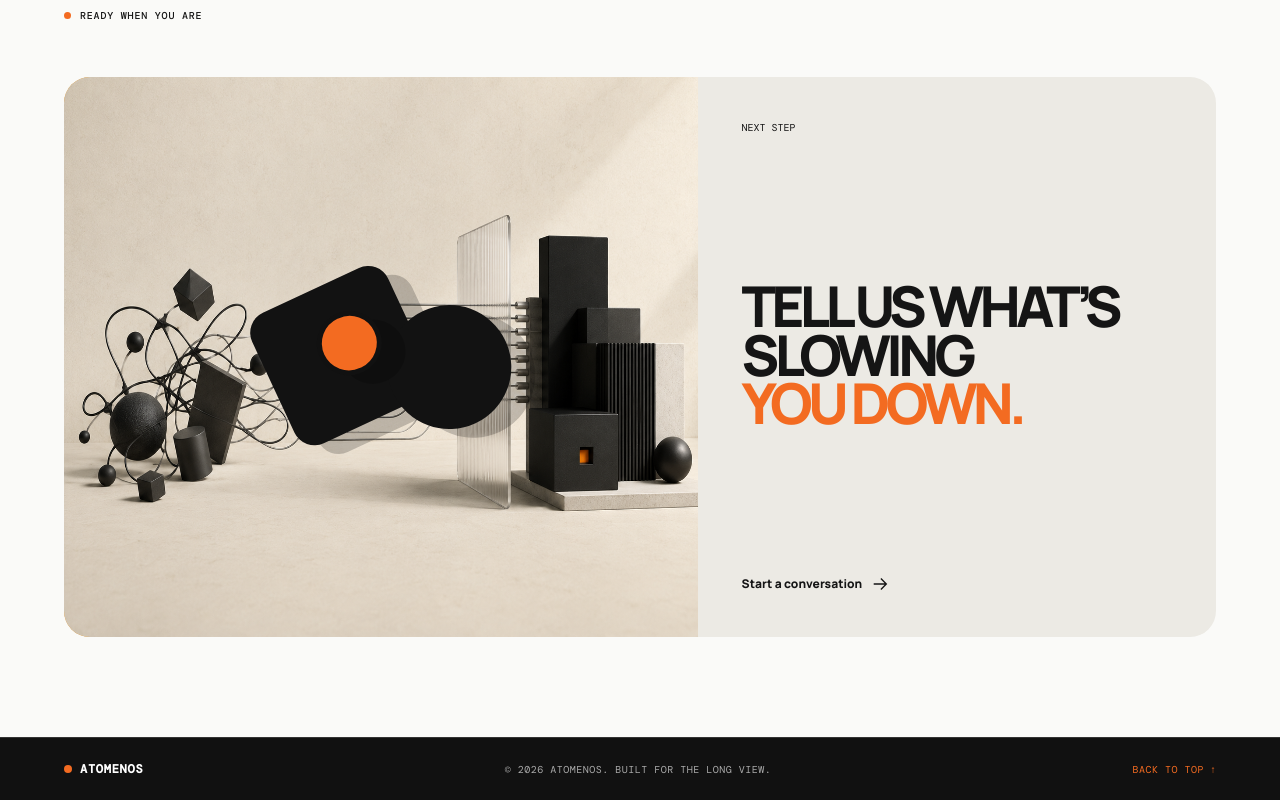
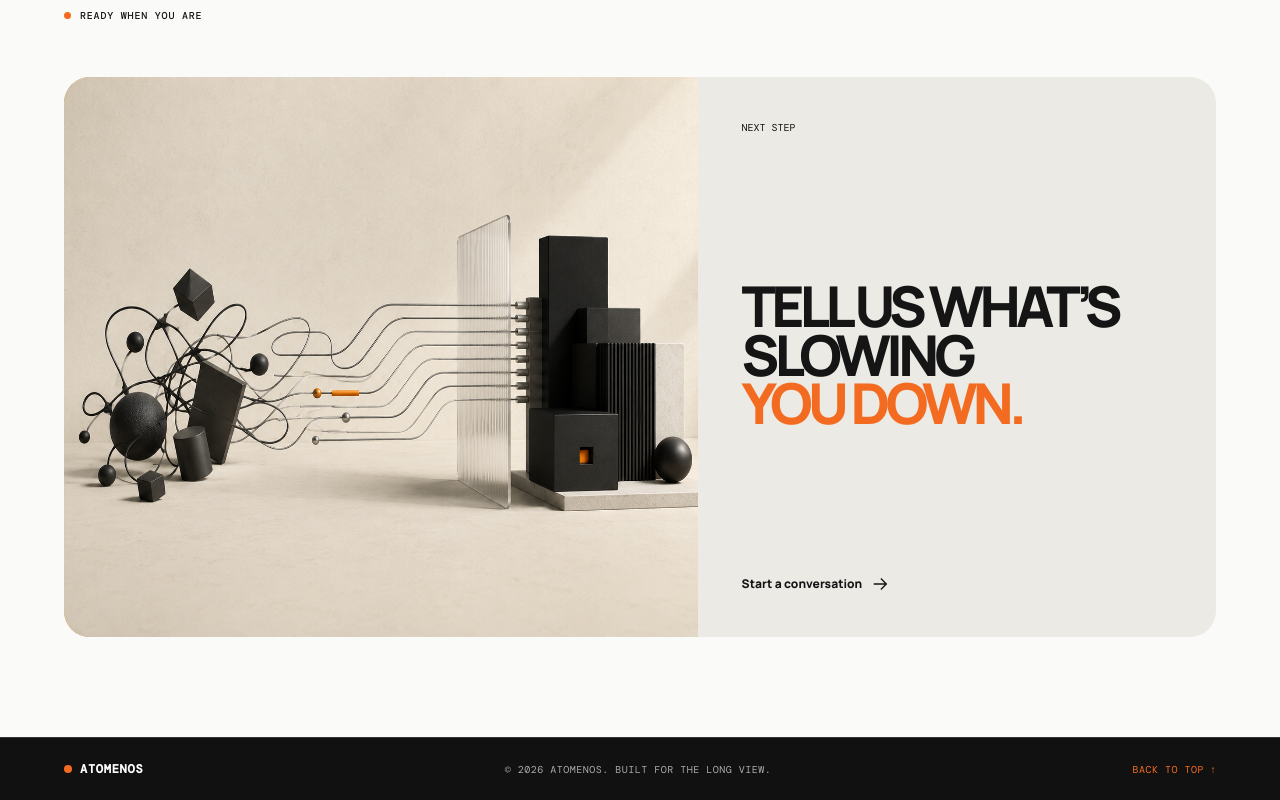
Before and after one commit to TheJ10/Atomenos-website-v3.3, a Next.js app: page /capabilities in a window 1280 px wide. Shown: the part 1653-2453 px from the top of the page. Built offline with nearby package versions, Linux system fonts and the light colour scheme.

Commit message:
Remove empty div from page component
Removed empty div with class 'venture__object'.

```diff
--- a/app/capabilities/page.tsx
+++ b/app/capabilities/page.tsx
@@ -39,7 +39,6 @@ export default function CapabilitiesPage() {
                 priority={false}
                 className="venture__art"
               />
-              <div className="venture__object"><i /><i /><i /></div>
             </div>
             <div className="venture__copy">
               <p>NEXT STEP</p>
```
